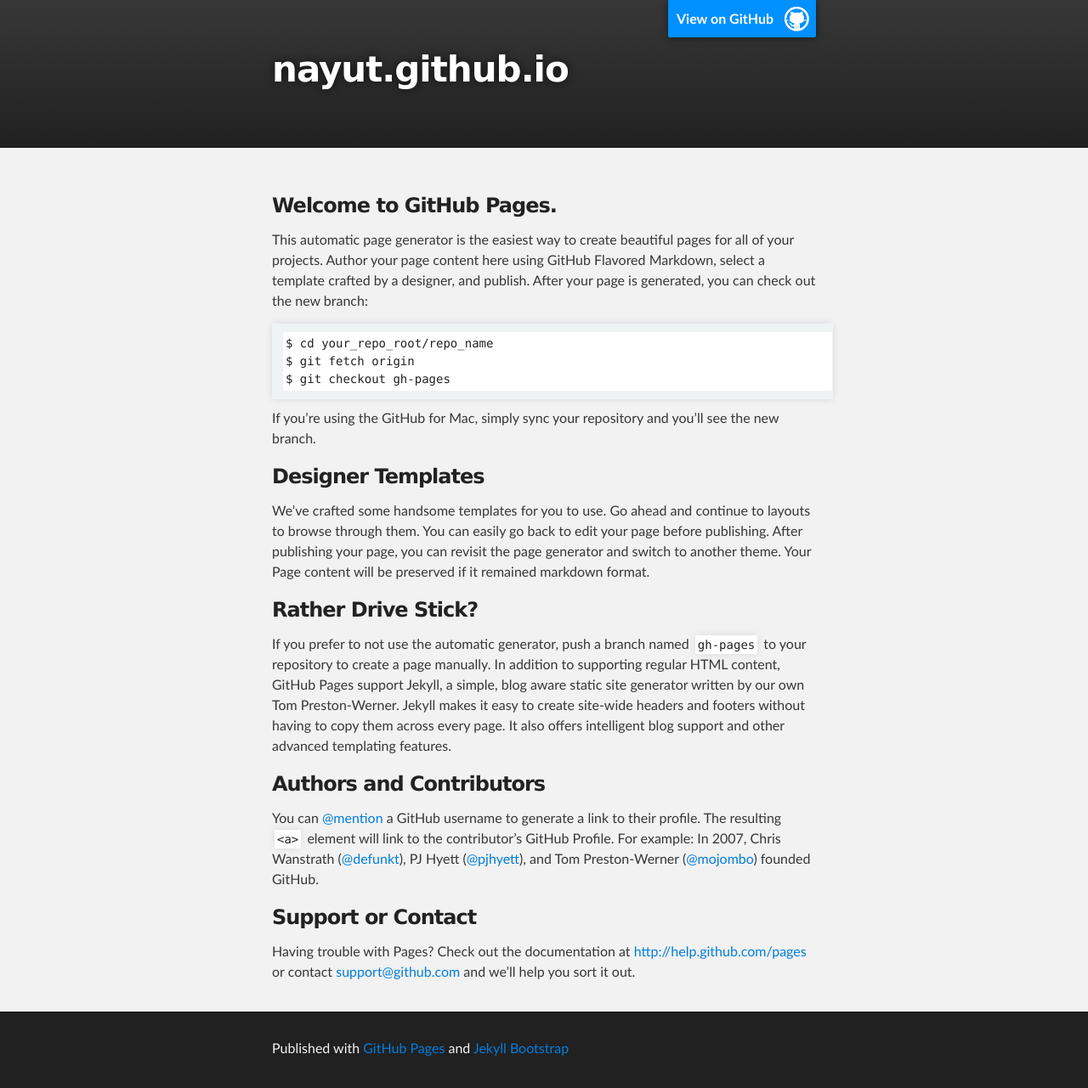
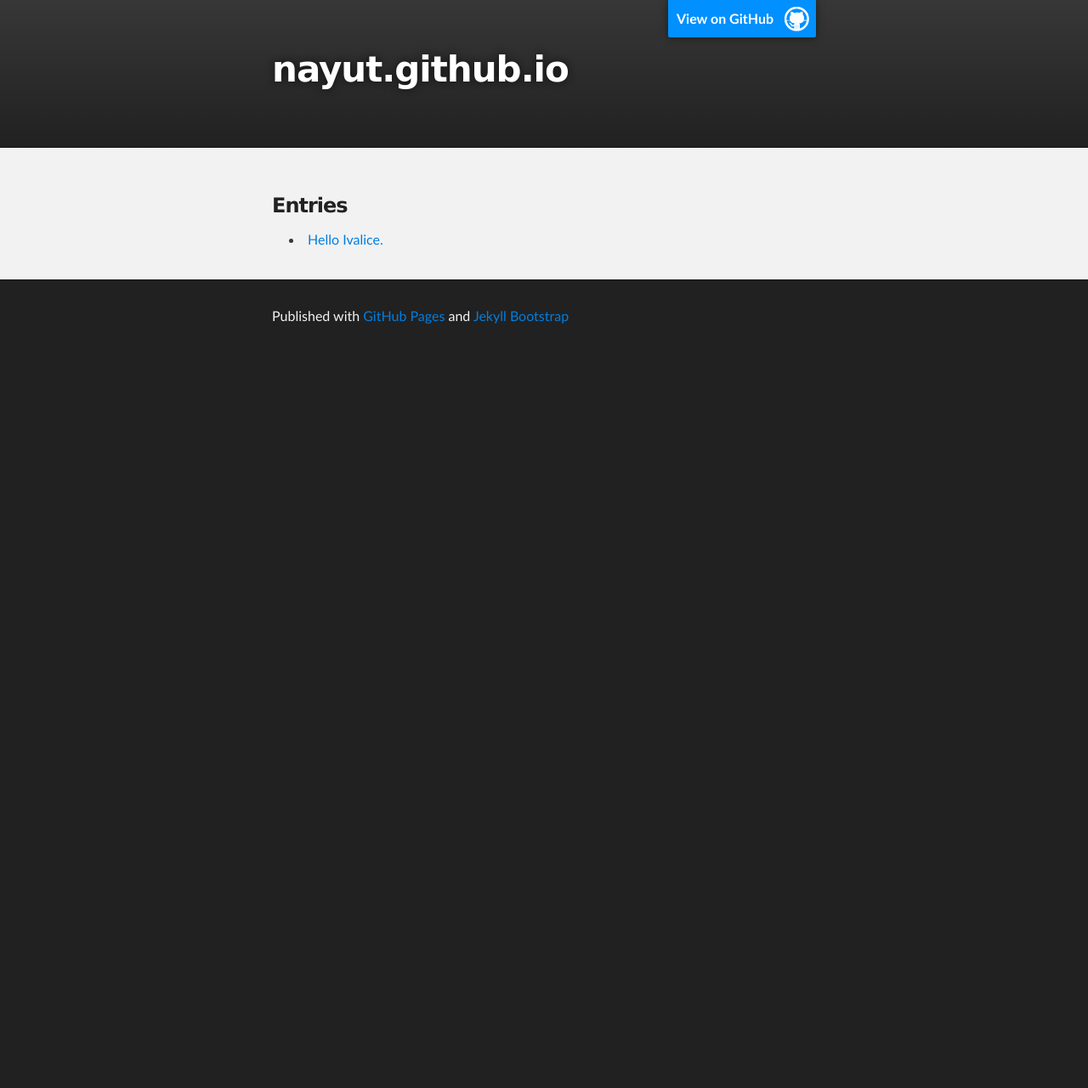
Before and after one commit to nayut/nayut.github.io, a Jekyll site: the page built from index.md, in a window 1280 px wide. Shown: the whole page at 85% size. Built offline with Jekyll 4.4.1, drawn with Linux system fonts in a browser that asks for light colours; after the commit the page ends 900 px from its top, so only the background shows below that.

Commit message:
update TopPage.

```diff
--- a/index.md
+++ b/index.md
@@ -3,34 +3,8 @@
 ---
 {% include JB/setup %}
 
-### Welcome to GitHub Pages.
+### Entries
 
-This automatic page generator is the easiest way to create beautiful pages for all of your projects. Author your page content here using GitHub Flavored Markdown, select a template crafted by a designer, and publish. After your page is generated, you can check out the new branch:
-
-    $ cd your_repo_root/repo_name
-    $ git fetch origin
-    $ git checkout gh-pages
-
-If you're using the GitHub for Mac, simply sync your repository and you'll see the new branch.
-
-### Designer Templates
-We've crafted some handsome templates for you to use. Go ahead and continue to layouts to browse through them. You can easily go back to edit your page before publishing. After publishing your page, you can revisit the page generator and switch to another theme. Your Page content will be preserved if it remained markdown format.
-
-### Rather Drive Stick?
-
-If you prefer to not use the automatic generator, push a branch named `gh-pages` to your repository to create a page manually. In addition to supporting regular HTML content, GitHub Pages support Jekyll, a simple, blog aware static site generator written by our own Tom Preston-Werner. Jekyll makes it easy to create site-wide headers and footers without having to copy them across every page. It also offers intelligent blog support and other advanced templating features.
-
-### Authors and Contributors
-
-You can [@mention][1] a GitHub username to generate a link to their profile. The resulting `<a>` element will link to the contributor's GitHub Profile. For example: In 2007, Chris Wanstrath ([@defunkt][2]), PJ Hyett ([@pjhyett][3]), and Tom Preston-Werner ([@mojombo][4]) founded GitHub.
-
-### Support or Contact
-
-Having trouble with Pages? Check out the documentation at [http://help.github.com/pages][5] or contact [support@github.com][6] and we’ll help you sort it out.
-
-[1]: https://github.com/blog/821
-[2]: https://github.com/defunkt
-[3]: https://github.com/pjhyett
-[4]: https://github.com/mojombo
-[5]: http://help.github.com/pages
-[6]: mailto:support@github.com
+{% for post in site.posts %}
+- [{{ post.title }}]({{ post.url }})
+{% endfor %}
```
